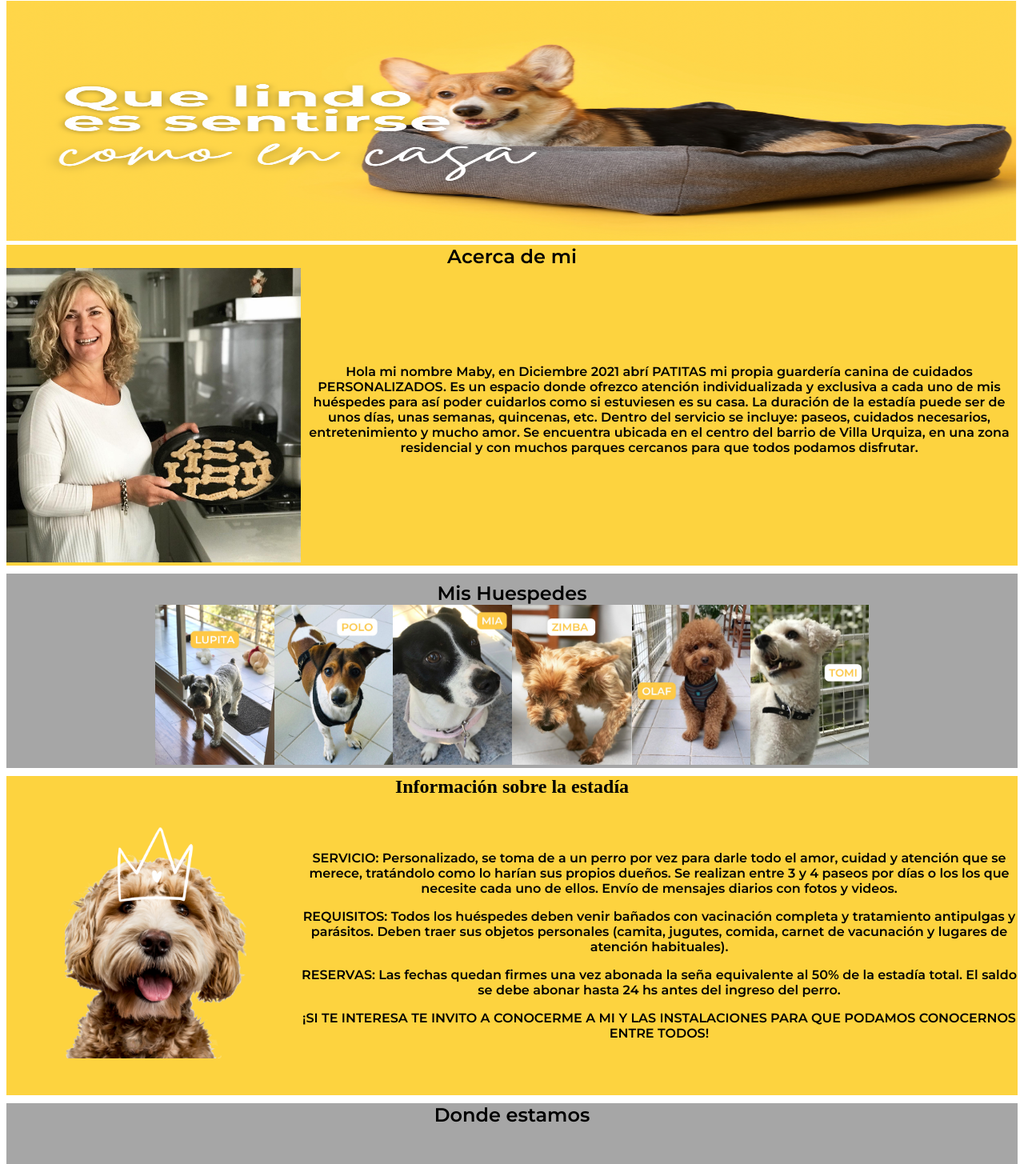
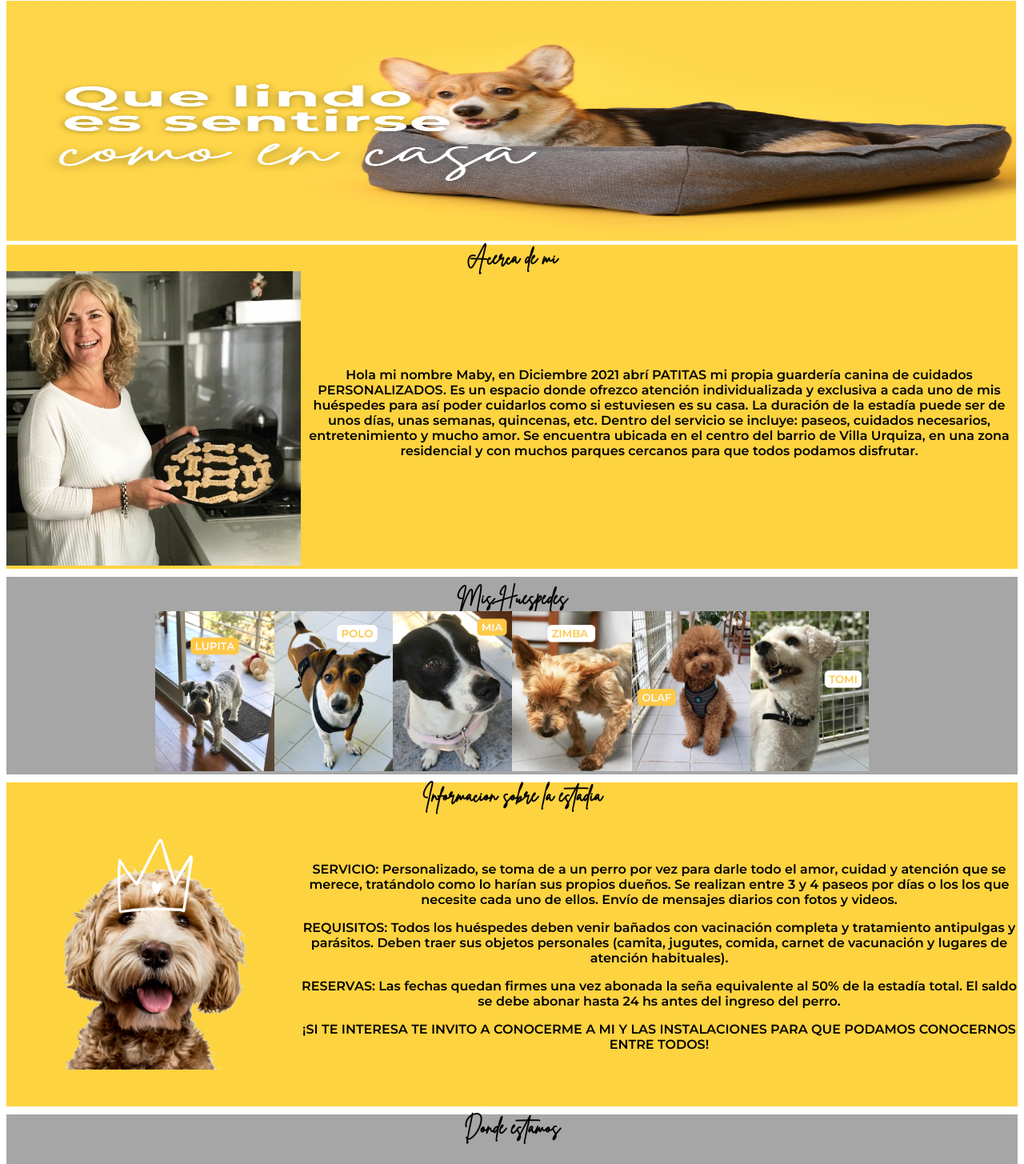
Before and after one commit to aleadiaz/Patitas, a plain HTML site: page index.html in a window 1280 px wide. Shown: the part 568-2023 px from the top of the page at 80% size. Drawn offline with Linux system fonts and the light colour scheme; a web font is replaced by a local one.

Commit message:
estilo de titulos

```diff
--- a/style.css
+++ b/style.css
@@ -33,6 +33,10 @@ margin-bottom: 5px;
 
 }
 /*Por favor necesito que me ayudes a que la foto del slogan quede al mismo nivel que la navbar de margen derecho */
+@font-face {
+    font-family: Brittany;
+    src: url('BrittanySignature.ttf');
+}
 .slogan-tipo{
     width: 100%;
     height: 100%;
@@ -78,9 +82,10 @@ ul {
 .mi-style{
     margin: 0px 0px 0px 0px;
     background-color: #fdd33f;
-    font-family: 'Montserrat', sans-serif;
     display: flex;
     justify-content: center;
+    font-family: Brittany;
+
 }
 .titulomi-style{
     margin: 0px;
@@ -110,7 +115,7 @@ ul {
     background-color: #a6a6a6;
     display: flex;
     justify-content: center;
-    font-family: 'Montserrat', sans-serif;
+    font-family: brittany;
 }
 .huespedes-photos{
     display: flex;
@@ -169,7 +174,7 @@ ul {
 }
 .informacion{
     background-color: #fdd33f;
-    height: 15rem;
+    height: 100%;
     margin-top: 50px;
     text-align: center;
     font-family: 'Montserrat', sans-serif;
@@ -186,6 +191,7 @@ ul {
     background-color: #fdd33f;
     display: flex;
     justify-content: center;
+    font-family: brittany;
 }
 .perro-image{
     background-color: #fdd33f;
@@ -204,7 +210,7 @@ ul {
     background-color: #a6a6a6;
     display: flex;
     justify-content: center;
-    font-family: 'Montserrat', sans-serif
+    font-family: brittany;
 }
 .ubicacion-image{
     height: 23rem;
@@ -233,7 +239,7 @@ ul {
     background-color: #fdd33f;
     display: flex;
     justify-content: center;
-    font-family: 'Montserrat', sans-serif;
+    font-family: brittany;
 }
 
 .tituloredes-style{
```
